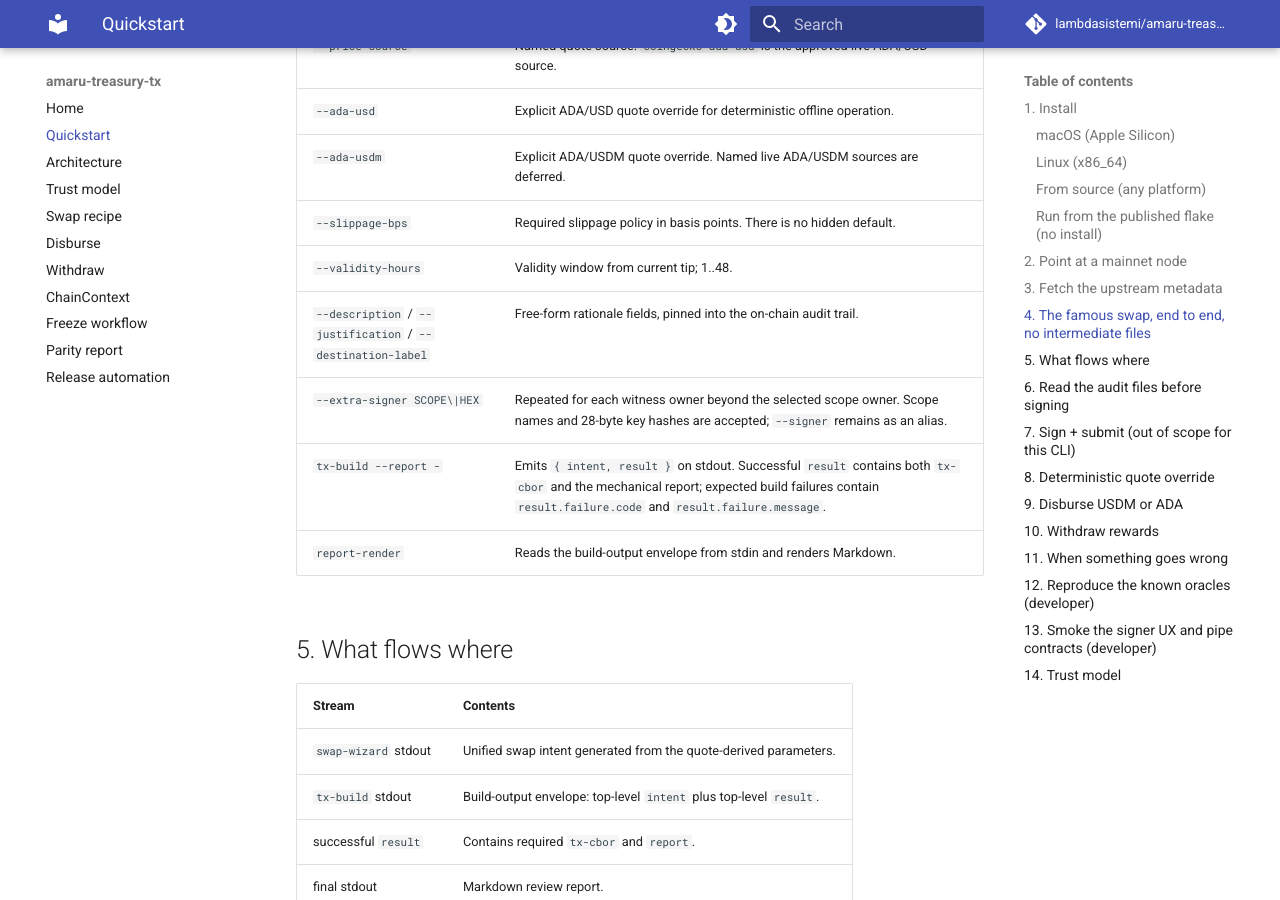
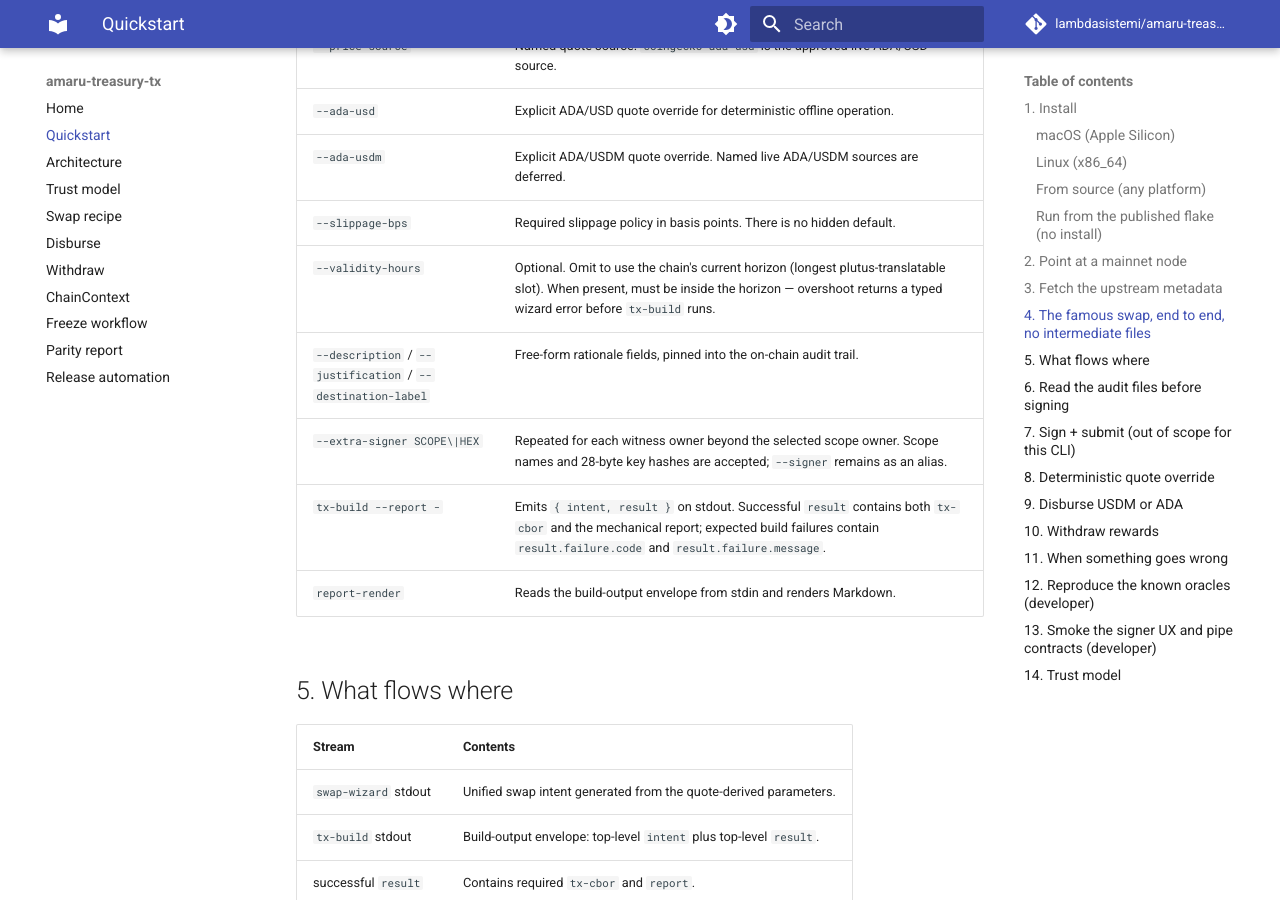
Before and after one commit to lambdasistemi/amaru-treasury-tx, an MkDocs documentation site: the page built from docs/quickstart.md, in a window 1280 px wide and 900 px high, scrolled down 2388 px. Built offline with MkDocs 1.6.1 and Material for MkDocs 9.7.7, drawn with Linux system fonts in a browser that asks for light colours; comment, search, counter and statistics services are not loaded; some of the changed text lies outside the part shown.

Commit message:
feat(088): swap-wizard validity follows chain horizon
The swap path adopts the chain-horizon rule:

* wqValidityHours :: Maybe Word16. Nothing means AutoLongest;
  Just 0 is rejected as WizardValidityHoursZero; positive Just n
  is fed to Validity.queryUpperBoundSlot as ExactlyHours n. An
  overshoot maps to WizardValidityOvershoot at the wizard layer
  (and ResolverValidityOvershoot at the resolver layer), carrying
  the typed HorizonError before any tx-build work happens.
* weCurrentTip → weUpperBoundSlot: the resolver precomputes the
  upper-bound slot via Provider.queryUpperBoundSlot and the pure
  translator stamps it on the intent.
* reEnvCurrentTip → reEnvComputeUpperBound on the swap resolver
  environment; the live wiring in Cli/SwapCommon goes straight to
  Provider.queryUpperBoundSlot.
* The static h > 168 guard is gone in the swap path.
* --validity-hours becomes optional on swap-wizard and swap-quote.
  Help text and docs/quickstart.md rewritten.

Fixture: test/fixtures/swap-wizard/env.json renames currentTip
to upperBoundSlot (pinned to the prior fixture's tip + 6*3600).
SwapWizardSpec drops the cap-boundary trio and adds the new
contract — Nothing accepted, Just 0 rejected, large Just n
accepted by the pure translator (chain horizon checks live in
the resolver). VerifySpec / RedSpec / GoldenSpec stubs gain the
new field shape.

S1 of specs/088-horizon-validity-rule.

```diff
--- a/docs/quickstart.md
+++ b/docs/quickstart.md
@@ -106,7 +106,7 @@ What the flags mean:
 | `--ada-usd`    | Explicit ADA/USD quote override for deterministic offline operation. |
 | `--ada-usdm`   | Explicit ADA/USDM quote override. Named live ADA/USDM sources are deferred. |
 | `--slippage-bps` | Required slippage policy in basis points. There is no hidden default. |
-| `--validity-hours` | Validity window from current tip; 1..48. |
+| `--validity-hours` | Optional. Omit to use the chain's current horizon (longest plutus-translatable slot). When present, must be inside the horizon — overshoot returns a typed wizard error before `tx-build` runs. |
 | `--description` / `--justification` / `--destination-label` | Free-form rationale fields, pinned into the on-chain audit trail. |
 | `--extra-signer SCOPE\|HEX` | Repeated for each witness owner beyond the selected scope owner. Scope names and 28-byte key hashes are accepted; `--signer` remains as an alias. |
 | `tx-build --report -` | Emits `{ intent, result }` on stdout. Successful `result` contains both `tx-cbor` and the mechanical report; expected build failures contain `result.failure.code` and `result.failure.message`. |
@@ -269,7 +269,7 @@ synthetic golden evidence.
 |------|--------|
 | 1 (tx-build) | The build aborted before producing CBOR. Expected builder failures print a normalized `tx-build: ... failed ...` diagnostic; report output, when requested, carries the same stable failure code/message. |
 | 3 (swap-quote / swap-wizard / disburse-wizard / tx-build) | Setup or economic error. The trace's `ABORT …` line names the offending step: quote source failure, registry mismatch, empty wallet UTxO set, treasury affordability shortfall, beneficiary network mismatch, missing UTxOs in chain context, and similar fail-closed cases. |
-| 4 (swap-wizard) | Translation error in the expert manual path. Re-check `--min-rate`, `--chunk-usdm`/`--split`, and `--validity-hours` in `[1, 48]`. |
+| 4 (swap-wizard) | Translation error in the expert manual path. Re-check `--min-rate`, `--chunk-usdm`/`--split`. `--validity-hours`, when present, must be inside the current chain horizon — the wizard returns a typed `WizardValidityOvershoot` if not. |
 | 6 (tx-build) | The N2C handshake reports a network magic that disagrees with the intent's `network` field. The trace's `tx-build: NETWORK MISMATCH …` line names both networks; point `--node-socket` at the right node. |
 
 Both subcommands are fail-closed — neither writes a partial
```
Also changed, not shown: 12 other files.
